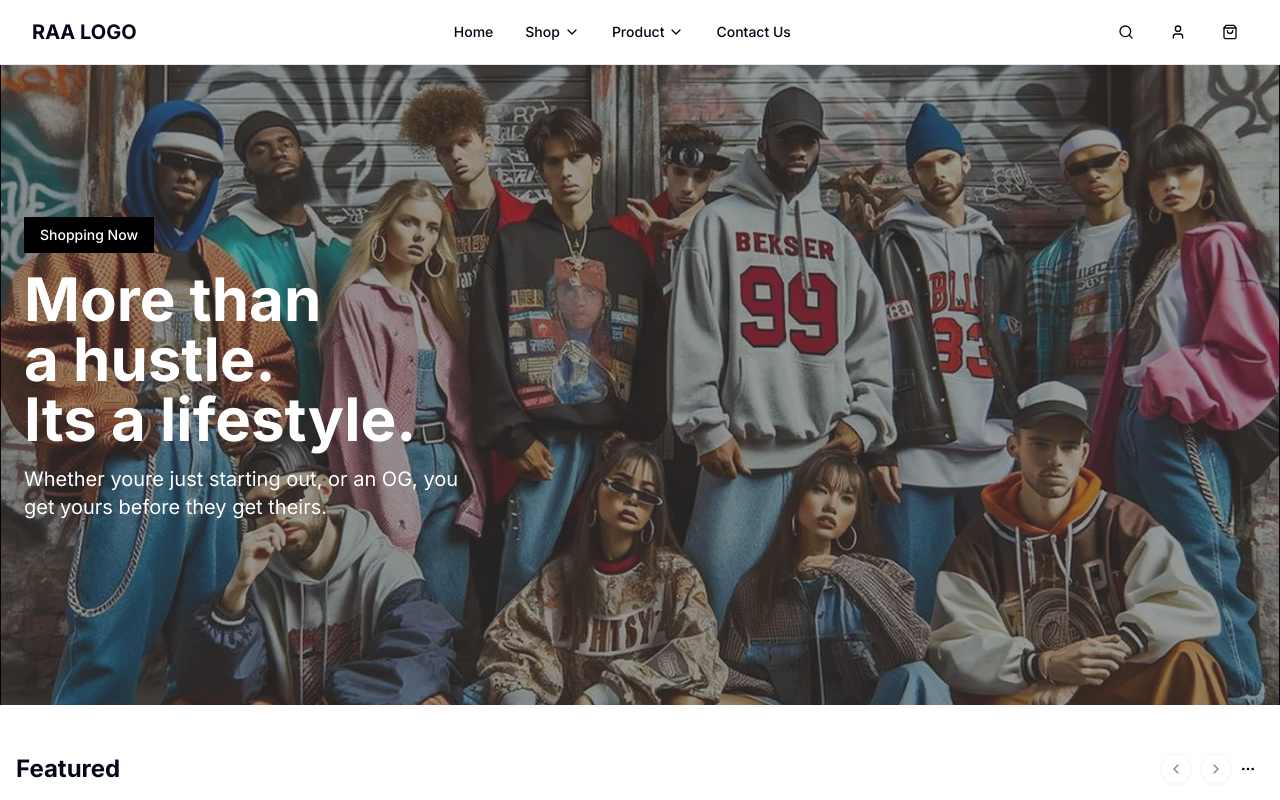
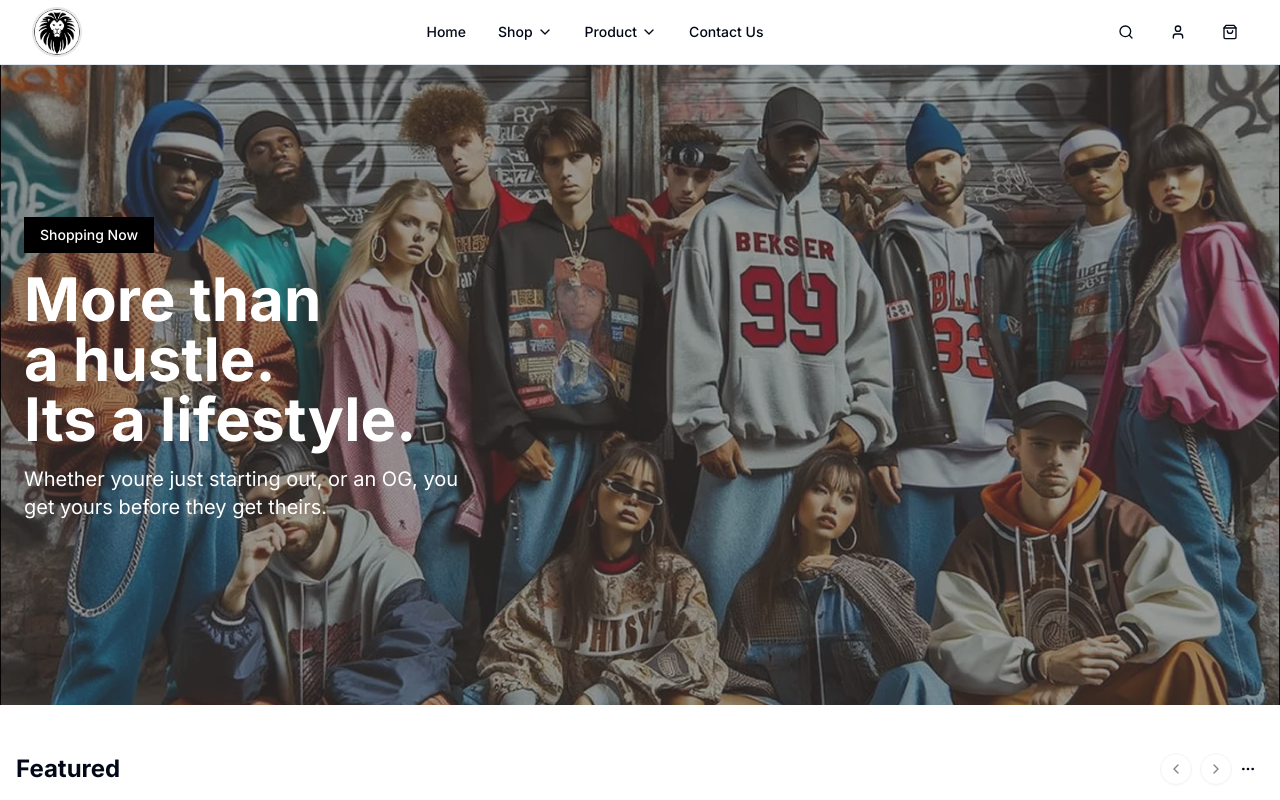
Before and after one commit to Fire-Bringer/ra-apparel, a Next.js app: page / in a window 1280 px wide. Shown: the top 800 px of the page. Built offline with nearby package versions, Linux system fonts and the light colour scheme.

Commit message:
add logo

```diff
--- a/components/navbar-skeleton.tsx
+++ b/components/navbar-skeleton.tsx
@@ -3,7 +3,9 @@ export default function NavbarSkeleton() {
     <header className="w-full border-b z-50 relative">
       {/* Desktop Navbar Skeleton */}
       <div className="container mx-auto px-4 md:px-6 lg:px-8 hidden md:flex items-center justify-between h-16">
-        <div className="font-bold text-xl">RAA LOGO</div>
+        <div className="font-bold text-xl">
+          <div className="w-[50px] h-[50px] rounded-full border-2 border-gray-200 bg-gray-100"></div>
+        </div>
 
         <div className="flex items-center space-x-8">
           <div className="text-sm font-medium">Home</div>
@@ -22,7 +24,9 @@ export default function NavbarSkeleton() {
       {/* Mobile Navbar Skeleton */}
       <div className="container mx-auto px-4 flex md:hidden items-center justify-between h-14">
         <div className="w-5 h-5"></div>
-        <div className="font-bold">RAA</div>
+        <div className="font-bold">
+          <div className="w-[40px] h-[40px] rounded-full border-2 border-gray-200 bg-gray-100"></div>
+        </div>
         <div className="w-5 h-5"></div>
       </div>
     </header>
--- a/components/navbar.tsx
+++ b/components/navbar.tsx
@@ -2,6 +2,7 @@
 
 import { useState, useEffect } from "react"
 import Link from "next/link"
+import Image from "next/image"
 import {
   Menu,
   Search,
@@ -109,7 +110,13 @@ export default function Navbar() {
         {/* Desktop Navbar */}
         <div className="container mx-auto px-4 md:px-6 lg:px-8 hidden md:flex items-center justify-between h-16">
           <Link href="/" className="font-bold text-xl">
-            RAA LOGO
+            <Image
+              src="/raa-logo.png"
+              alt="RAA Logo"
+              width={50}
+              height={50}
+              className="rounded-full border-2 border-gray-200"
+            />
           </Link>
 
           <nav className="flex items-center space-x-8">
@@ -219,7 +226,13 @@ export default function Navbar() {
           </Button>
 
           <Link href="/" className="font-bold">
-            RAA
+            <Image
+              src="/raa-logo.png"
+              alt="RAA Logo"
+              width={40}
+              height={40}
+              className="rounded-full border-2 border-gray-200"
+            />
           </Link>
 
           <Button variant="ghost" size="icon" className="relative" onClick={() => setIsCartOpen(true)}>
@@ -241,7 +254,15 @@ export default function Navbar() {
               className="fixed inset-y-0 left-0 w-[85%] max-w-sm bg-white overflow-y-auto -translate-x-full transition-transform duration-300 ease-in-out shadow-lg"
             >
               <div className="p-4 border-b flex items-center justify-between">
-                <div className="font-bold">RAA LOGO</div>
+                <div className="font-bold flex items-center">
+                  <Image
+                    src="/raa-logo.png"
+                    alt="RAA Logo"
+                    width={40}
+                    height={40}
+                    className="rounded-full border-2 border-gray-200"
+                  />
+                </div>
                 <Button variant="ghost" size="icon" onClick={() => setIsMenuOpen(false)}>
                   <X className="h-5 w-5" />
                   <span className="sr-only">Close</span>
```
